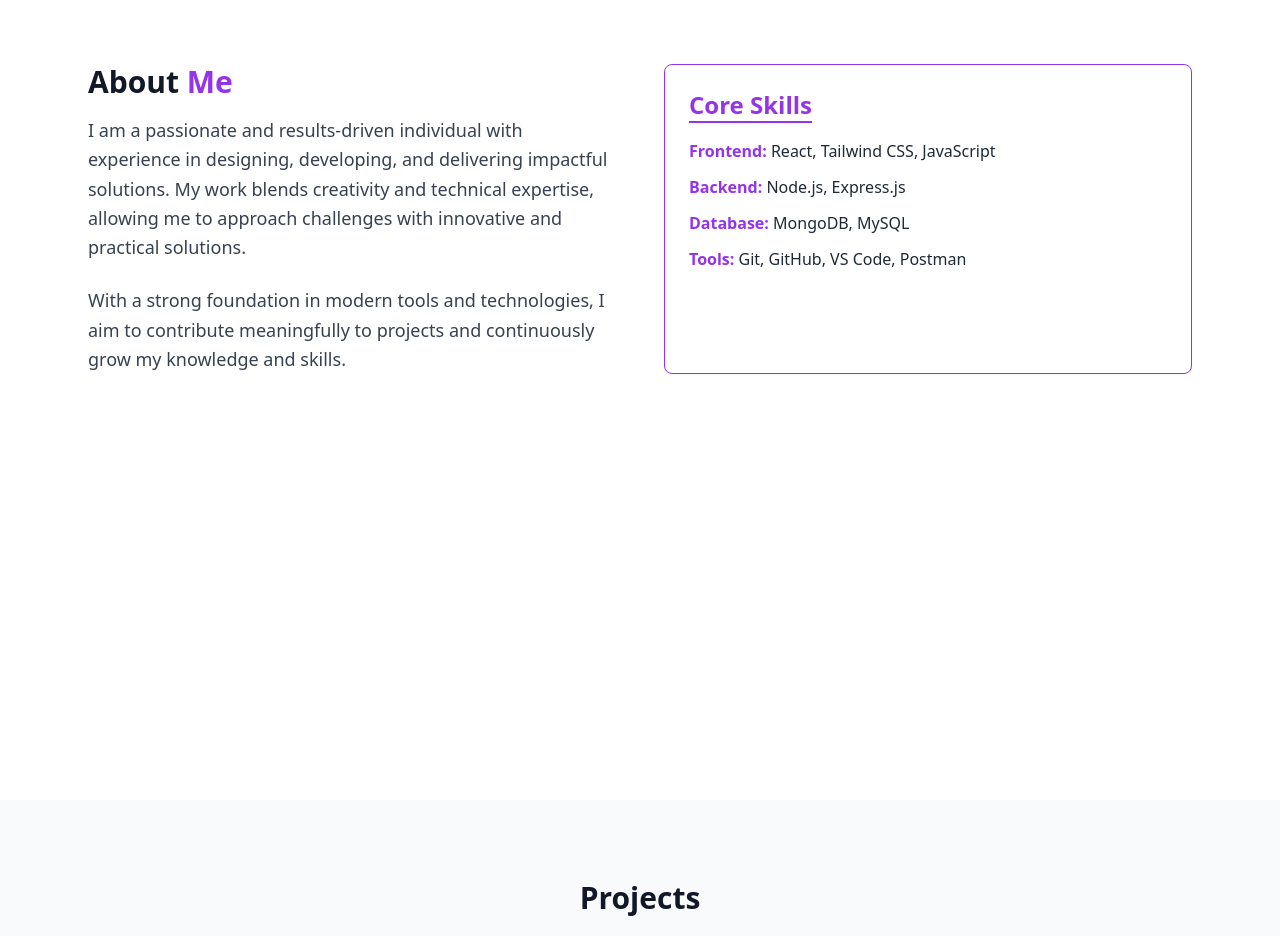
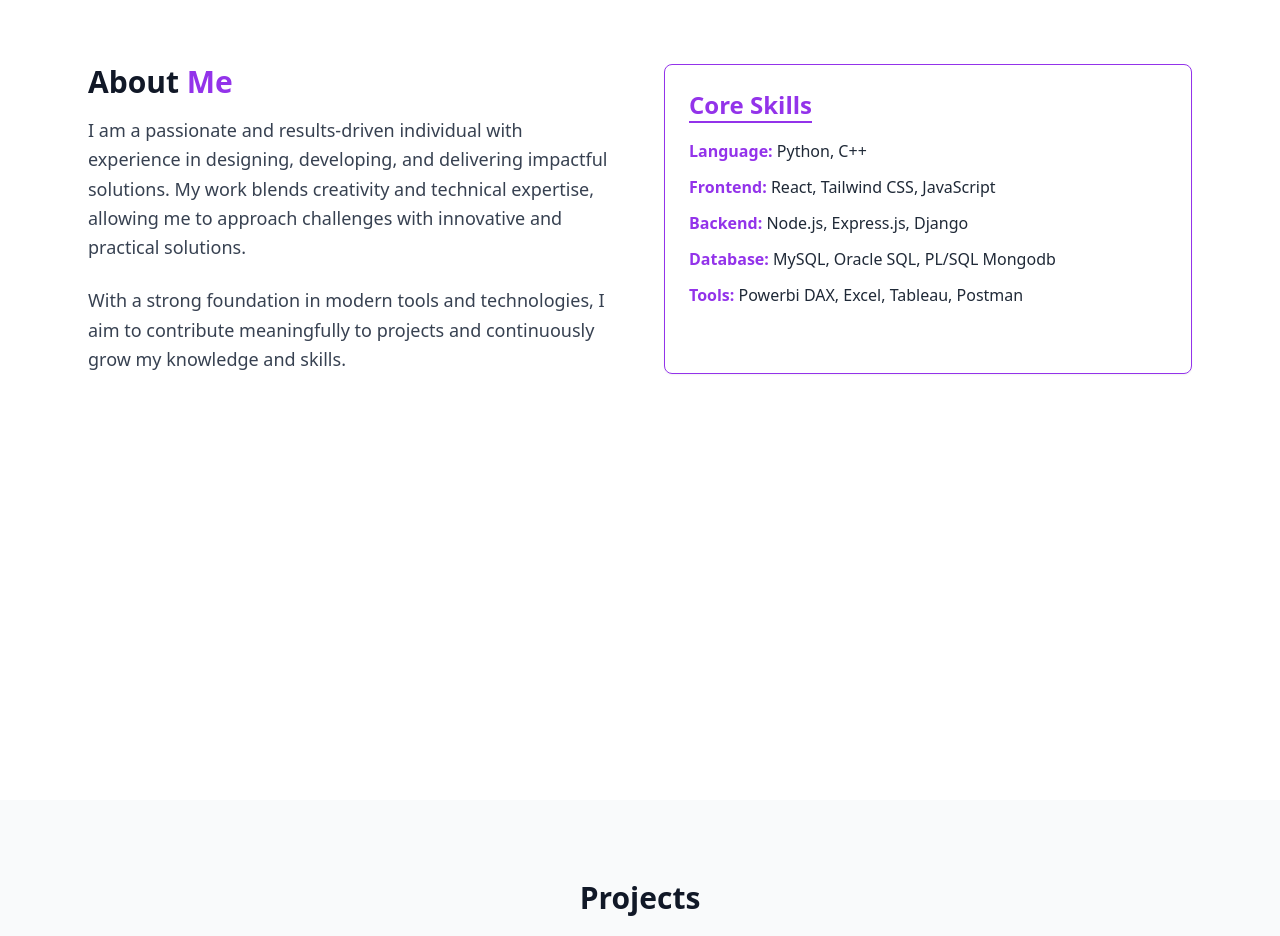
Before and after one commit to itzaman2003/Portflio, a React (Create React App) app: page / in a window 1280 px wide. Shown: the part 800-1736 px from the top of the page. Built offline with nearby package versions, Linux system fonts and the light colour scheme.

Commit message:
Uploded2

```diff
--- a/src/App.js
+++ b/src/App.js
@@ -113,20 +113,24 @@ function App() {
             </h3>
             <ul className="space-y-3 text-gray-800">
               <li>
+                <span className="font-semibold text-purple-600">Language:</span>{" "}
+                Python, C++
+              </li>
+              <li>
                 <span className="font-semibold text-purple-600">Frontend:</span>{" "}
                 React, Tailwind CSS, JavaScript
               </li>
               <li>
                 <span className="font-semibold text-purple-600">Backend:</span>{" "}
-                Node.js, Express.js
+                Node.js, Express.js, Django
               </li>
               <li>
                 <span className="font-semibold text-purple-600">Database:</span>{" "}
-                MongoDB, MySQL
+                MySQL, Oracle SQL, PL/SQL Mongodb
               </li>
               <li>
                 <span className="font-semibold text-purple-600">Tools:</span>{" "}
-                Git, GitHub, VS Code, Postman
+                Powerbi DAX, Excel, Tableau, Postman
               </li>
             </ul>
           </div>
```
